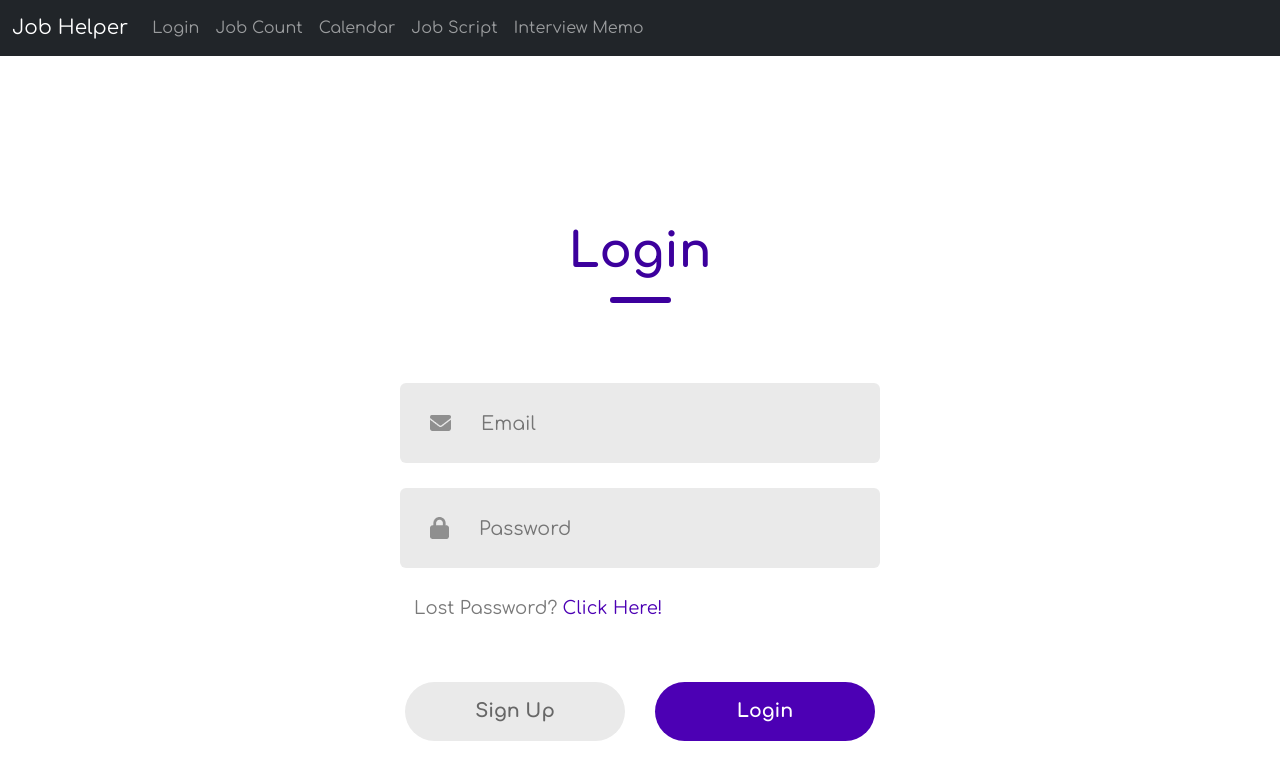
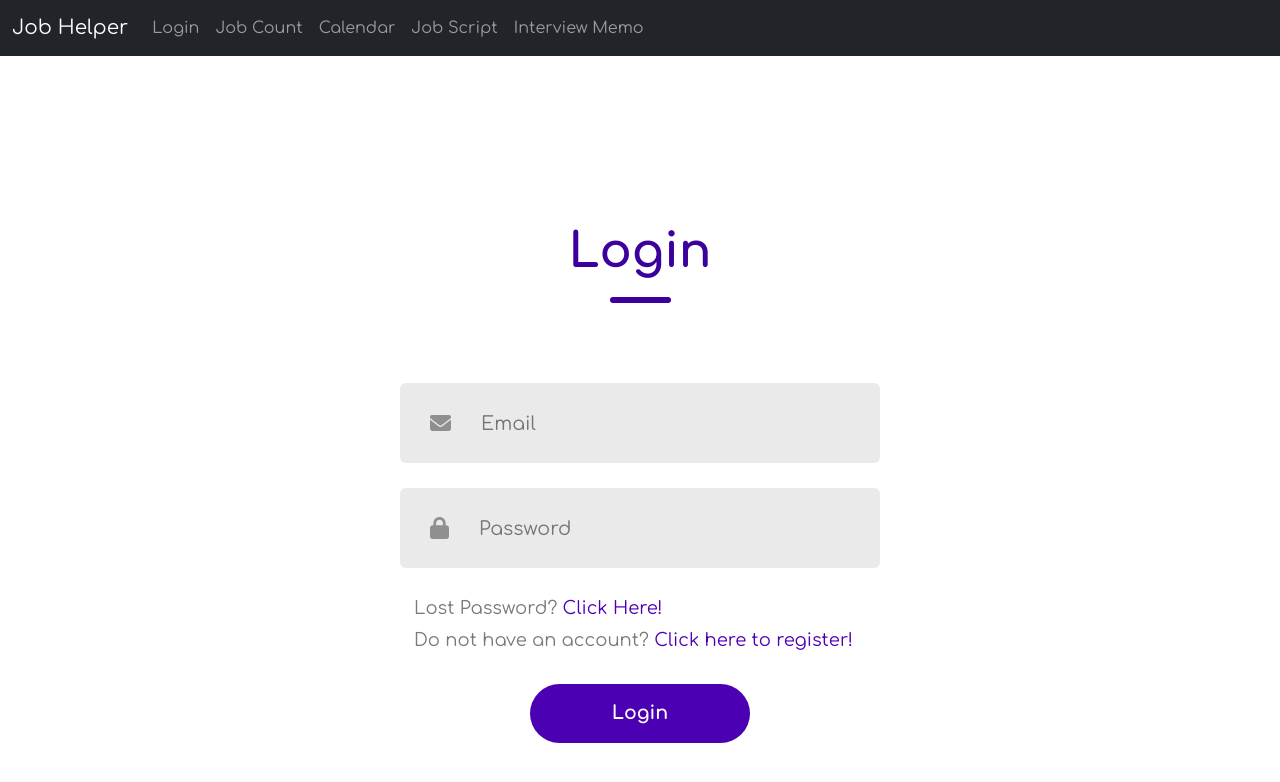
Before and after one commit to jbkim0547/application-countingapp, a React (Create React App) app: page /loginSignup in a window 1280 px wide. Shown: the top 782 px of the page. Built offline with nearby package versions, Linux system fonts and the light colour scheme.

Commit message:
SignUp Feature update

```diff
--- a/src/LoginSignup/LoginSignup.css
+++ b/src/LoginSignup/LoginSignup.css
@@ -73,10 +73,22 @@
     cursor:pointer;
 }
 
+.registerButton{
+    padding-left: 62px;
+    margin-top: 5px;
+    color:#797979;
+    font-size: 18px;
+}
+
+.registerButton span {
+    color:#4c00b4;
+    cursor:pointer;
+}
+
 .submit-container {
     display:flex;
     gap:30px;
-    margin: 60px auto;
+    margin: 30px auto;
 }
 
 .submit {
@@ -94,6 +106,7 @@
 }
 
 .gray{
+    display: none;
     background: #eaeaea;
     color: #676767;
 }
--- a/src/LoginSignup/LoginSignup.js
+++ b/src/LoginSignup/LoginSignup.js
@@ -3,9 +3,34 @@ import "./LoginSignup.css";
 import user_Icon from "../Assets/person.png";
 import email_Icon from "../Assets/email.png";
 import password_Icon from "../Assets/password.png";
+import axios from "axios";
 
 const LoginSignup = () => {
   const [action, setAction] = useState("Login");
+  const [userName, setUserName] = useState("");
+  const [userEmail, setUserEmail] = useState("");
+  const [userPassword, setUserPassword] = useState("");
+
+  const onSingUpClick = async () => {
+    setAction("SignUp");
+
+    const userInfo = {
+      Email: userEmail,
+      Password: userPassword,
+      Name: userName
+    }
+
+    const response = await axios
+      .post("http://localhost:5065/api/auth/register", userInfo, {
+        headers: {
+          "Content-Type": "application/json"
+        },
+      }).then(()=>{
+        setUserName("");
+        setUserEmail("");
+        setUserPassword("");
+      })
+  };
 
   return (
     <div className="container">
@@ -19,38 +44,56 @@ const LoginSignup = () => {
         ) : (
           <div className="input">
             <img src={user_Icon} alt="" />
-            <input type="text" placeholder="Name" />
+            <input
+              value={userName}
+              onChange={(e) => setUserName(e.target.value)}
+              type="text"
+              placeholder="Name"
+            />
           </div>
         )}
 
         <div className="input">
           <img src={email_Icon} alt="" />
-          <input type="email" placeholder="Email" />
+          <input
+            value={userEmail}
+            onChange={(e) => setUserEmail(e.target.value)}
+            type="email"
+            placeholder="Email"
+          />
         </div>
         <div className="input">
           <img src={password_Icon} alt="" />
-          <input type="password" placeholder="Password" />
+          <input
+            value={userPassword}
+            onChange={(e) => setUserPassword(e.target.value)}
+            type="password"
+            placeholder="Password"
+          />
         </div>
       </div>
-      {action === "Sign Up" ? (
+      {action === "SignUp" ? (
         <div></div>
       ) : (
-        <div className="forgot-password">
-          Lost Password? <span>Click Here!</span>
-        </div>
+        <><div className="forgot-password">
+            Lost Password? <span>Click Here!</span>
+          </div>
+          <div className="registerButton">
+            Do not have an account? <span onClick={()=>{setAction("SignUp")}}>Click here to register!</span>
+          </div>
+          </>
+
       )}
 
       <div className="submit-container">
         <div
           className={action === "Login" ? "submit gray" : "submit"}
-          onClick={() => {
-            setAction("Sign Up");
-          }}
+          onClick={onSingUpClick}
         >
           Sign Up
         </div>
         <div
-          className={action === "Sign Up" ? "submit gray" : "submit"}
+          className={action === "SignUp" ? "submit gray" : "submit"}
           onClick={() => {
             setAction("Login");
           }}
```
